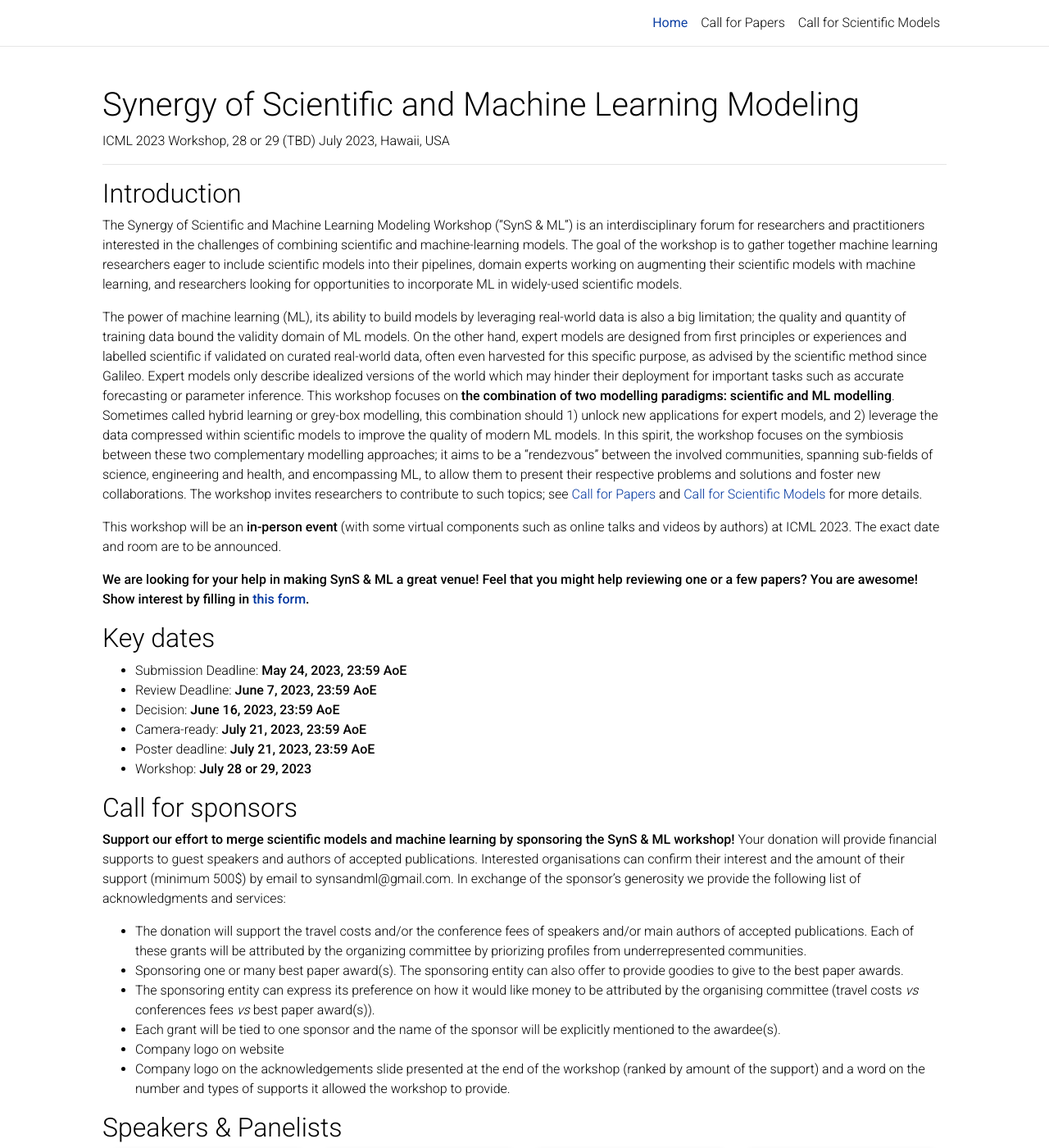
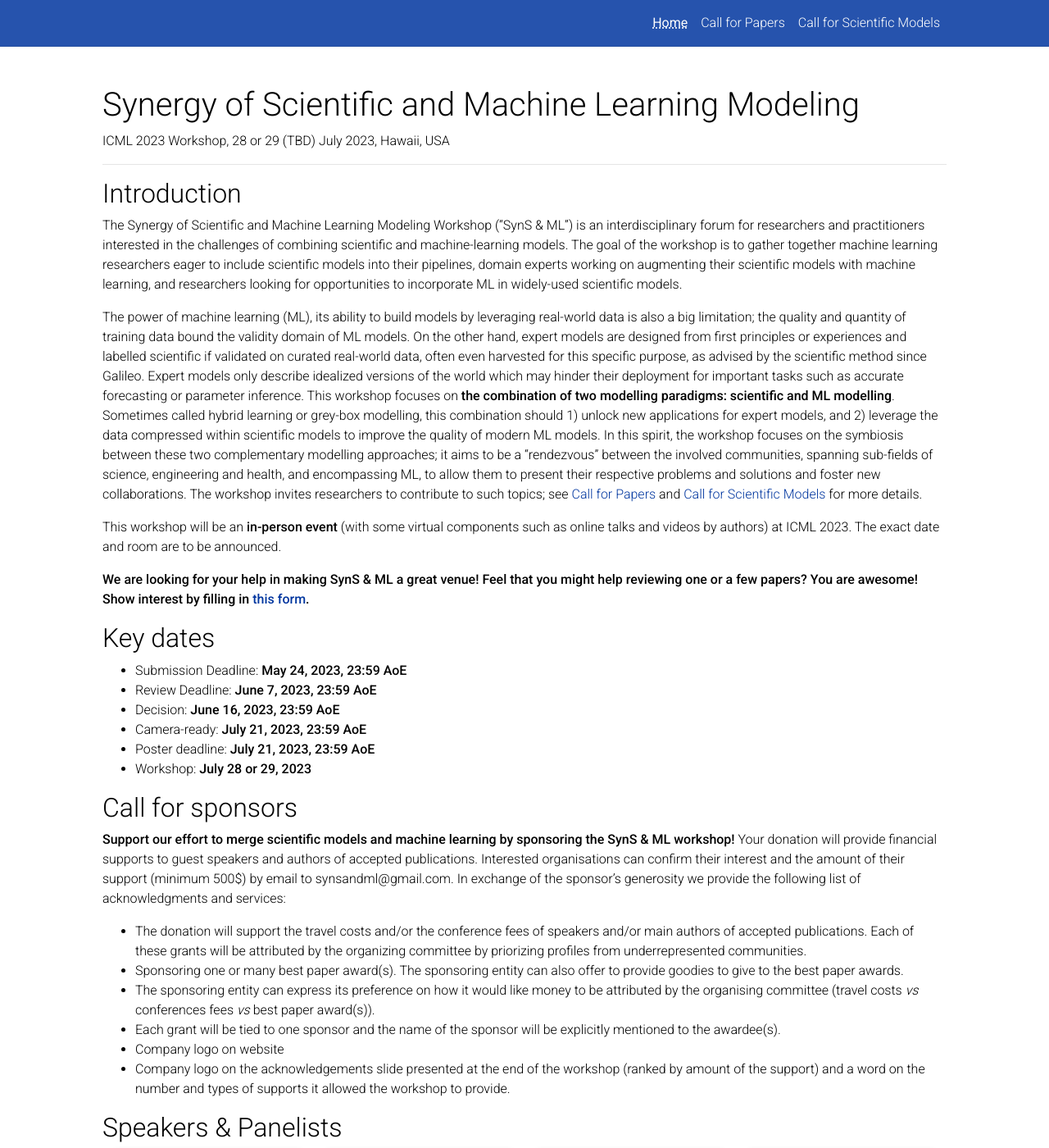
Before and after one commit to syns-ml/2023, a Jekyll site: the page built from _pages/home.md, in a window 1280 px wide and 1400 px high. Shown: the whole window at 82% size. Built offline with Jekyll 4.4.1, drawn with Linux system fonts in a browser that asks for light colours; full-size pictures stand in for the smaller copies a plugin makes; a style sheet for code colours, icons or effects is not loaded.

Commit message:
changed navbar color to make the page less monotone

```diff
--- a/_sass/_base.scss
+++ b/_sass/_base.scss
@@ -139,8 +139,9 @@
 .navbar {
   box-shadow: none;
   border-bottom: 1px solid var(--global-divider-color);
-  background-color: var(--global-bg-color);
-  opacity: 0.95;
+  // background-color: var(--global-bg-color);
+  background-color: var(--global-theme-color);
+  opacity: 0.85;
 }
 .navbar .dropdown-menu {
   background-color: var(--global-bg-color);
@@ -169,18 +170,24 @@
     }
   }
   .navbar-brand {
-    color: var(--global-text-color);
+    // color: var(--global-text-color);
+    color: var(--global-bg-color);
+    font-weight: bolder;
   }
   .navbar-nav .nav-item .nav-link {
-    color: var(--global-text-color);
+    // color: var(--global-text-color);
+    color: var(--global-bg-color);
     &:hover {
       color: var(--global-hover-color);
     }
   }
   .navbar-nav .nav-item.active>.nav-link {
       background-color: inherit;
+      // background-color: var(--global-bg-color);
       font-weight: bolder;
-      color: var(--global-theme-color);
+      // color: var(--global-theme-color);
+      color: var(--global-bg-color);
+      text-decoration: underline dotted;
       &:hover {
         color: var(--global-hover-color);
       }
```
